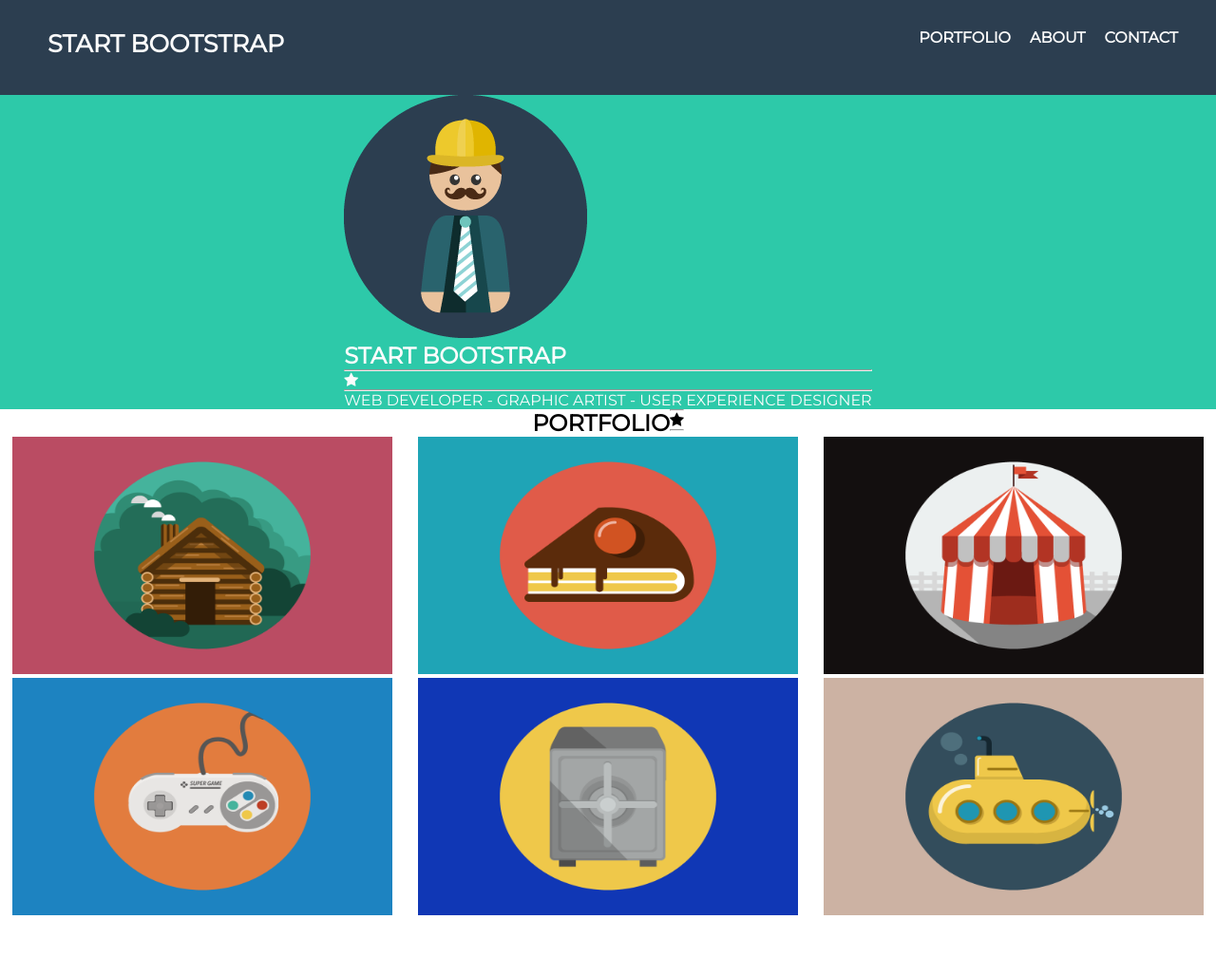
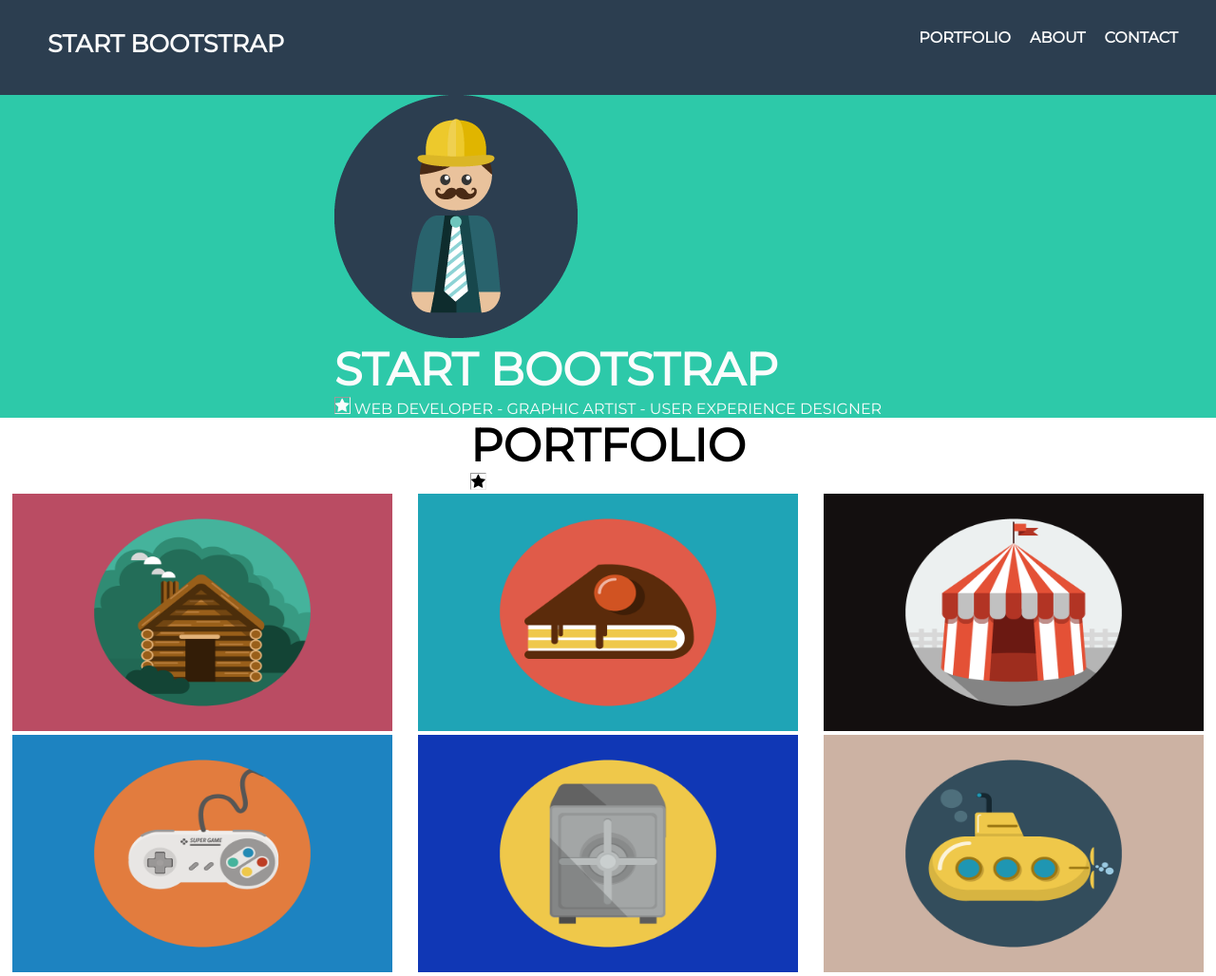
Before and after one commit to Nad138/Freelancer, a plain HTML site: page index.html in a window 1280 px wide. Shown: the whole page at 95% size. Before the commit the page ends 968 px from the top, so only its background shows below. Drawn offline with Linux system fonts and the light colour scheme.

Commit message:
section portafolio tiene flex

```diff
--- a/css/main.css
+++ b/css/main.css
@@ -59,12 +59,14 @@ a{
   justify-content: center;
   }
 .container-inicio{
-
 }
 .container-inicio span{
   flex-wrap: nowrap;
   flex-direction: row;
   width: 200px;
+}
+.fa fa-star{
+  border-top: 5px solid white;
 }
 .portafolio {
   display: flex;
@@ -75,9 +77,13 @@ a{
   flex-wrap: wrap;
   justify-content: space-around;
   align-items: center;
+}
 
-}
 .image-portafolio img{
   width: 400px;
   height: 250px;
 }
+
+h1{
+  font-size: 3em;
+}
--- a/index.html
+++ b/index.html
@@ -27,21 +27,18 @@
 				<section class="inicio" id="inicio">
 						<div class="container-inicio">
 								<img src="assets/images/profile.png" alt="">
-								<h1>START BOOTSTRAP</h1>
-								<span>
-										<hr>
-										<i class="fa fa-star" aria-hidden="true"></i>
-										<hr>
+								<span class="text-inicio">
+										<h1>START BOOTSTRAP</h1>
+										<hr class="fa fa-star">
+								    <span>Web Developer - Graphic Artist - User Experience Designer</span>
 								</span>
-								<span>Web Developer - Graphic Artist - User Experience Designer</span>
 						</div>
 				</section>
 				<section class="portafolio" id="portafolio">
-						<h1>PORTFOLIO</h1>
-						<span>
-								<hr>
-								<i class="fa fa-star" aria-hidden="true"></i>
-								<hr>
+
+						<span class="text-portafolio">
+								<h1>PORTFOLIO</h1>
+								<hr class="fa fa-star">
 						</span>
 						<div class="container-image portafolio">
 								<div class="image-portafolio">
```
